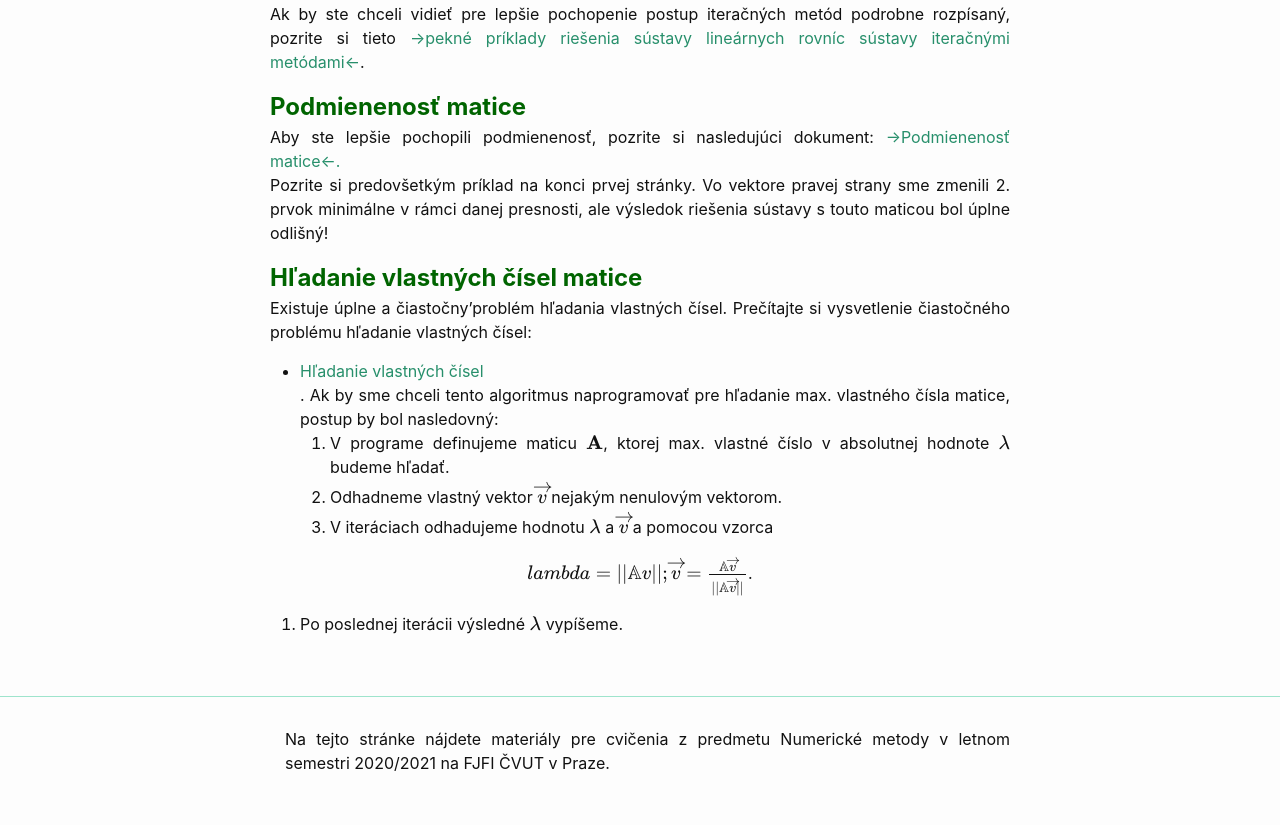
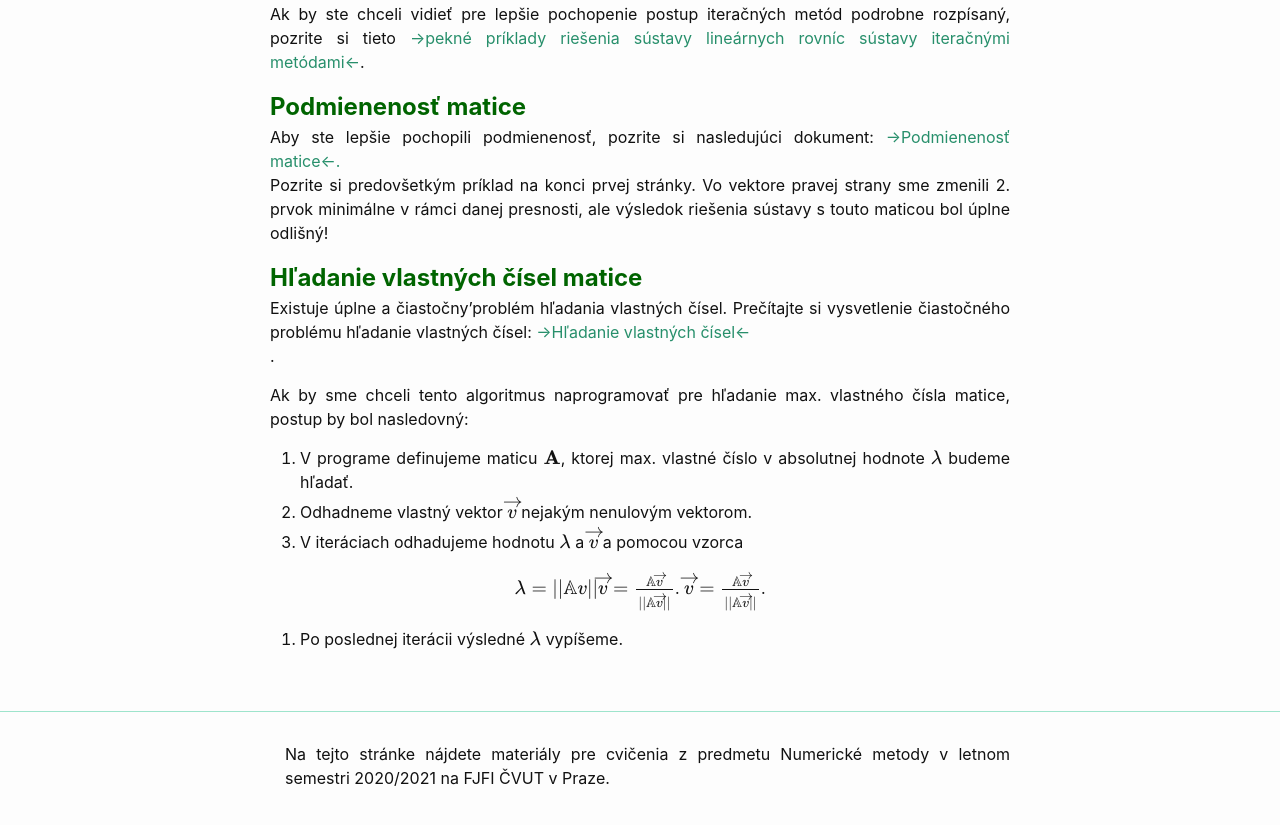
Before and after one commit to maslarova/maslarova.github.io, a Jekyll site: the page built from _posts/2021-03-11-cvicenie4.md, in a window 1280 px wide and 900 px high, scrolled down 1046 px, cut to the strip 50-875 px from the top of the window. Built offline with Jekyll 4.4.1, drawn with Linux system fonts in a browser that asks for light colours.

Commit message:
2021-03-11-cvicenie4.md

```diff
--- a/_posts/2021-03-11-cvicenie4.md
+++ b/_posts/2021-03-11-cvicenie4.md
@@ -40,8 +40,8 @@ Aby ste lepšie pochopili podmienenosť, pozrite si nasledujúci dokument: [->Po
 Pozrite si predovšetkým príklad na konci prvej stránky. Vo vektore pravej strany sme zmenili 2. prvok minimálne v rámci danej presnosti, ale výsledok riešenia sústavy s touto maticou bol úplne odlišný!
 
 <span style="color:DarkGreen"> <font size="+2"><b>Hľadanie vlastných čísel matice</b></font></span><br>
-Existuje úplne a čiastočny'problém hľadania vlastných čísel. Prečítajte si vysvetlenie čiastočného problému hľadanie vlastných čísel:
-- [Hľadanie vlastných čísel](http://kfe.fjfi.cvut.cz/~matysma4/nme/cv04/hledanivlastcisel.pdf)<br />.
+Existuje úplne a čiastočny'problém hľadania vlastných čísel. Prečítajte si vysvetlenie čiastočného problému hľadanie vlastných čísel: [->Hľadanie vlastných čísel<-](http://kfe.fjfi.cvut.cz/~matysma4/nme/cv04/hledanivlastcisel.pdf)<br />.
+
 Ak by sme chceli tento algoritmus naprogramovať pre hľadanie max. vlastného čísla matice, postup by bol nasledovný:
 1. V programe definujeme maticu $\mathbf{A}$, ktorej max. vlastné číslo v absolutnej hodnote $\lambda$ budeme hľadať.
 2. Odhadneme vlastný vektor $\overrightarrow{v}$ nejakým nenulovým vektorom.
@@ -51,7 +51,10 @@ Ak by sme chceli tento algoritmus naprogramovať pre hľadanie max. vlastného
 
 {: .centering}
 $$
-lambda = ||\mathbb{A}v||;
+\lambda = ||\mathbb{A}v||
+\overrightarrow{v} =\frac{ \mathbb{A} \overrightarrow{v} }{||\mathbb{A}\overrightarrow{v}||}
+$$.
+$$
 \overrightarrow{v} =\frac{ \mathbb{A} \overrightarrow{v} }{||\mathbb{A}\overrightarrow{v}||}
 $$.
 
```
